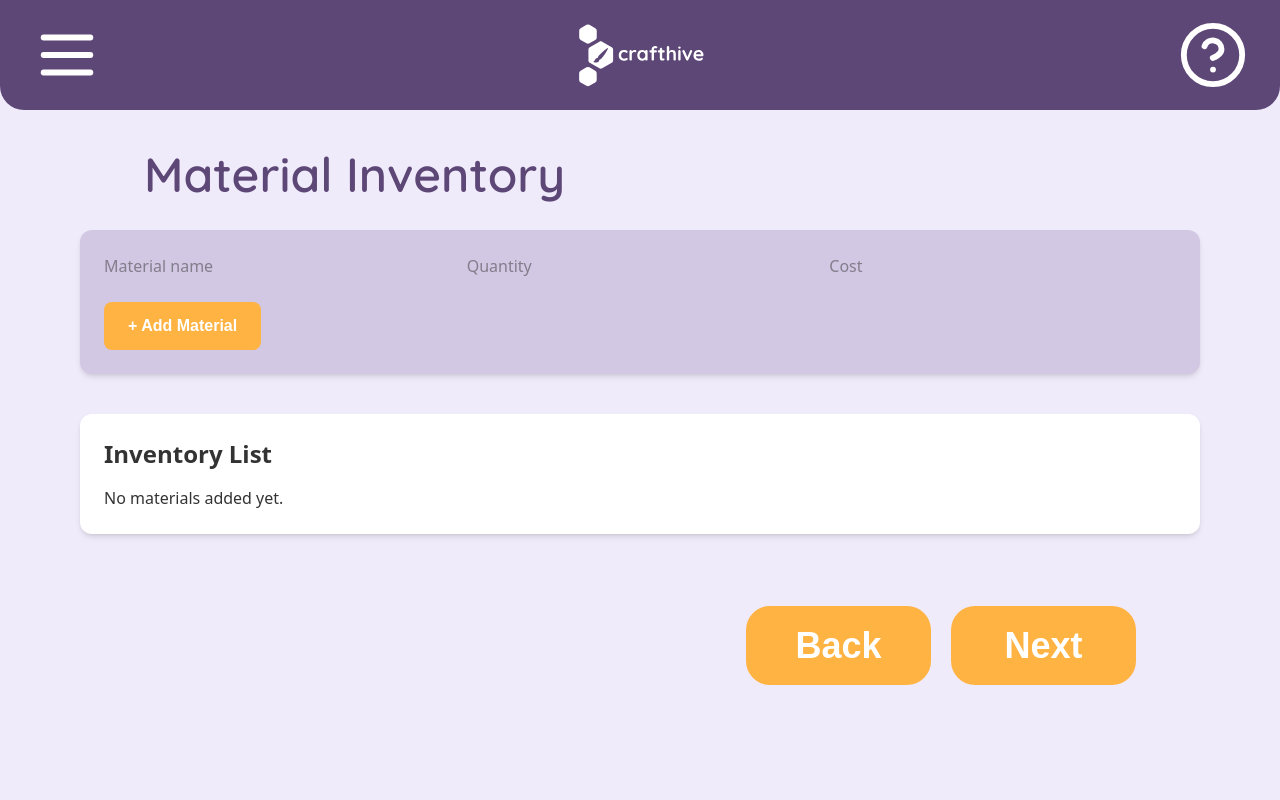
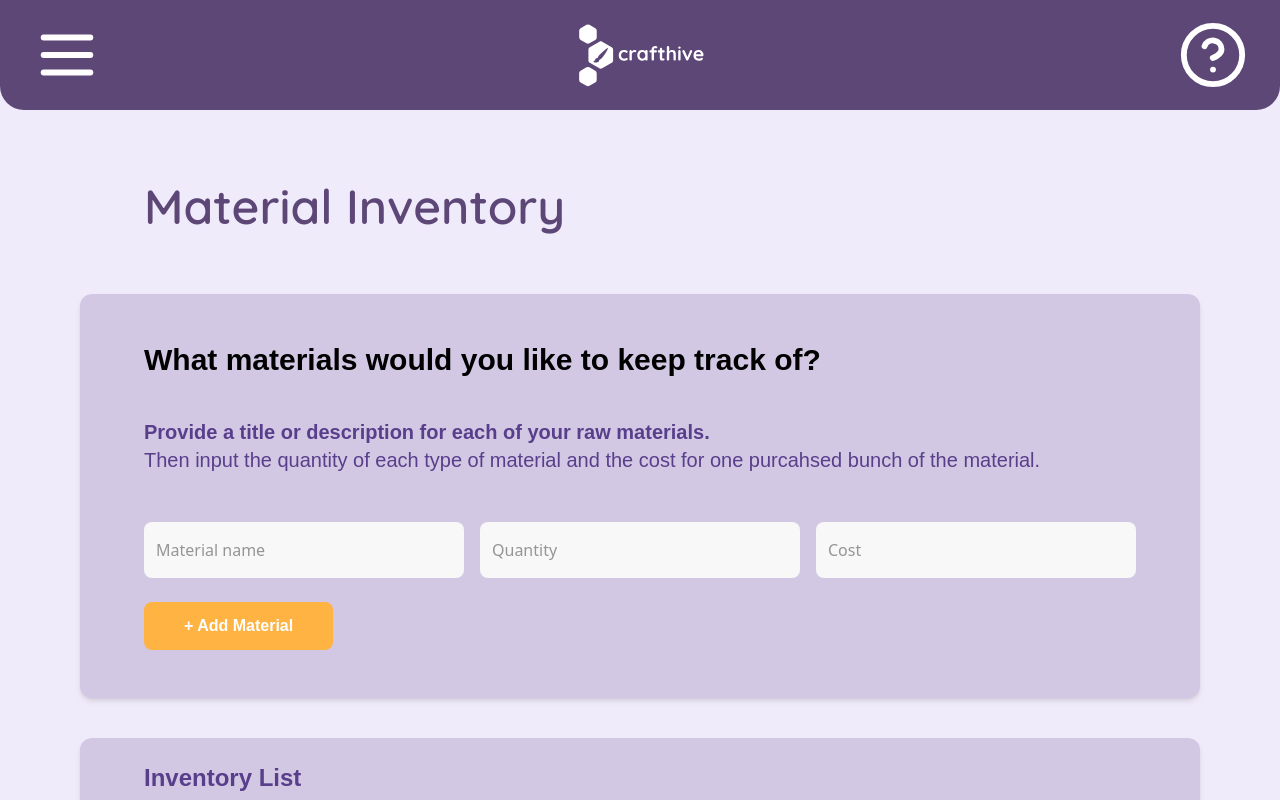
Before and after one commit to Yousif0606/Byte-Brigade, a React (Vite) app in the folder CraftHive/: page /inventory/list in a window 1280 px wide. Shown: the top 800 px of the page. Built offline with nearby package versions, Linux system fonts and the light colour scheme; a web font is replaced by a local one.

Commit message:
Styling updates for final feature revisions

```diff
--- a/CraftHive/src/components/MaterialsDescriptionForm.jsx
+++ b/CraftHive/src/components/MaterialsDescriptionForm.jsx
@@ -27,20 +27,22 @@ const MaterialsDescriptionForm = () => {
         <h4 className="body-text font-bold px-10 pb-2 mb-8 text-3xl text-black">
           Which materials go into making one instance of your product?
         </h4>
-        <h5 className="body-text font-light px-10 pb-4 mb-8 text-xl purple-text-dark">
-          Add the material and total cost (with tax) — like: <br />
-          <strong>"Forest green yarn (15ft bundle)" — $6.49</strong>
-        </h5>
+        <h5 className="body-text font-light px-10 pb-4 mb-8 text-xl purple-text-dark max-md:text-lg max-sm:text-base ">
+          <span className="font-bold">Give a short title or description of your materials then input the cost (including taxes) in the appropriate fields below.</span> <br/>
+          For example: "Forest Green yarn, 15ft bundle", $6.49.
+          </h5>
 
         <div className="grid grid-cols-3 gap-4 px-10">
           <TextInput
             name="name"
+            className="rounded-lg offwhite-bg border-none focus:ring-purple-400 align-middle px-3 py-4"
             placeholder="Material description..."
             value={material.name}
             onChange={handleChange}
           />
           <TextInput
             name="cost"
+            className="rounded-lg offwhite-bg border-none focus:ring-purple-400 align-middle px-3 py-4"
             placeholder="Cost"
             type="number"
             value={material.cost}
@@ -54,8 +56,12 @@ const MaterialsDescriptionForm = () => {
           </button>
         </div>
 
+        <h5 className="body-text font-light px-10 pb-4 pt-8 text-xl purple-text-dark max-md:text-lg max-sm:text-base ">
+          <span className="font-bold">Materials list:</span>
+          </h5>
+
         {materialsList.length > 0 && (
-          <div className="px-10 pt-6">
+          <div className="px-10 pt-1 purple-text-dark">
             <ul className="list-disc list-inside">
               {materialsList.map((mat, index) => (
                 <li key={index}>
--- a/CraftHive/src/screens/MaterialInventoryEntry.jsx
+++ b/CraftHive/src/screens/MaterialInventoryEntry.jsx
@@ -28,20 +28,31 @@ const MaterialInventoryEntry = () => {
 
   return (
     <section className="flex flex-col w-full px-8 md:px-20">
-      <div className="ml-4 md:ml-16 mt-10">
+      <div className="ml-4 py-8 md:ml-16 mt-10">
         <h1 className="header-text text-5xl font-semibold purple-text-main">Material Inventory</h1>
       </div>
 
       <div className="mt-8 p-6 rounded-xl purple-bg-textbox shadow-md">
-        <div className="grid grid-cols-1 md:grid-cols-3 gap-4 mb-6">
+      <h4 className="body-text font-bold px-10 pt-6 pb-2 mb-8 text-3xl text-black max-md:text-lg max-sm:text-base">
+          What materials would you like to keep track of?
+          </h4>
+
+          <h5 className="body-text font-light px-10 pb-4 mb-8 text-xl purple-text-dark max-md:text-lg max-sm:text-base ">
+          <span className="font-bold">Provide a title or description for each of your raw materials.</span> <br/>
+          Then input the quantity of each type of material and the cost for one purcahsed bunch of the material.
+          </h5>
+
+        <div className="px-10 grid grid-cols-1 md:grid-cols-3 gap-4 mb-6">
           <TextInput
             name="name"
+            className="rounded-lg offwhite-bg border-none focus:ring-purple-400 align-middle px-3 py-4"
             placeholder="Material name"
             value={item.name}
             onChange={handleChange}
           />
           <TextInput
             name="quantity"
+            className="rounded-lg offwhite-bg border-none focus:ring-purple-400 align-middle px-3 py-4"
             type="number"
             placeholder="Quantity"
             value={item.quantity}
@@ -49,6 +60,7 @@ const MaterialInventoryEntry = () => {
           />
           <TextInput
             name="cost"
+            className="rounded-lg offwhite-bg border-none focus:ring-purple-400 align-middle px-3 py-4"
             type="number"
             placeholder="Cost"
             value={item.cost}
@@ -56,15 +68,18 @@ const MaterialInventoryEntry = () => {
           />
         </div>
 
+        <div className="px-10 mb-6">
         <button
           onClick={addItem}
-          className="body-text font-semibold button-colour text-white px-6 py-3 rounded-lg"
+          className="body-text font-semibold button-colour text-white px-10 py-3 rounded-lg"
         >
           + Add Material
         </button>
         </div>
+      </div>
 
-      <div className="mt-10 p-6 bg-white rounded-xl shadow-md">
+      <div className="mt-10 py-6 purple-bg-textbox body-text purple-text-dark rounded-xl shadow-md">
+        <div className="px-16 mb-4">
           <h2 className="text-2xl font-bold mb-4">Inventory List</h2>
           {inventory.length === 0 ? (
             <p>No materials added yet.</p>
@@ -78,6 +93,7 @@ const MaterialInventoryEntry = () => {
             </ul>
           )}
         </div>
+      </div>
 
       <div className="mt-10 mb-5">
         <NavigationButtons nextRoute="/" />
--- a/CraftHive/src/screens/PricingMaterialCost.jsx
+++ b/CraftHive/src/screens/PricingMaterialCost.jsx
@@ -14,7 +14,7 @@ const PricingMaterialCost = () => {
 
       <div className="flex-grow flex flex-col">
         <MaterialsDescriptionForm />
-        <div className="mt-auto w-full">
+        <div className="mt-auto w-full pr-3">
           <NavigationButtons nextRoute="/pricing/suggested_price" />
         </div>
       </div>
--- a/CraftHive/src/screens/ProductEntry.jsx
+++ b/CraftHive/src/screens/ProductEntry.jsx
@@ -41,10 +41,10 @@ const ProductEntry = () => {
           </h4>
           <h5 className="body-text font-light px-10 pb-4 mb-8 text-xl purple-text-dark">
             <span className="font-bold">Give a short title or description.</span><br />
-            Then enter time and wage details below.
+            Then input the amount of time you spend creating one instance of this product, including a fair hourly wage based on your level of expertise with the medium of this in the appropriate fields below.
           </h5>
 
-          <div className="max-w-6xl flex-grow flex flex-col body-text pb-20">
+          <div className="max-w-6xl flex-grow flex flex-col body-text pb-20 px-10">
             <form className="flex flex-col gap-5">
               <div className="grid grid-cols-3 gap-4">
                 <TextInput
@@ -74,7 +74,7 @@ const ProductEntry = () => {
                     onChange={e => handleChange("creativeHours", e.target.value)}
                   />
                   <HelperText className="purple-text-dark pt-2 opacity-70 leading-none">
-                    <small>Hours spent crafting the product.</small>
+                    <small>Creative hours that go into making one instance of the product.</small>
                   </HelperText>
                 </div>
 
@@ -87,7 +87,7 @@ const ProductEntry = () => {
                     onChange={e => handleChange("adminHours", e.target.value)}
                   />
                   <HelperText className="purple-text-dark pt-2 opacity-70 leading-none">
-                    <small>Time spent on business tasks per item.</small>
+                    <small>Weekly admin hours that go into research, distribution, and material gathering of one instance of the product.</small>
                   </HelperText>
                 </div>
 
@@ -100,7 +100,7 @@ const ProductEntry = () => {
                     onChange={e => handleChange("hourlyRate", e.target.value)}
                   />
                   <HelperText className="purple-text-dark pt-2 opacity-70 leading-none">
-                    <small>Your chosen hourly wage.</small>
+                    <small>A fair hourly wage to give yourself based on your skill level creating this product.</small>
                   </HelperText>
                 </div>
               </div>
@@ -109,7 +109,7 @@ const ProductEntry = () => {
         </div>
       </div>
 
-      <div className="flex justify-end pr-20 pt-10">
+      <div className="flex justify-end pr-20 pt-10 pb-15">
         <button
           onClick={handleNext}
           className="body-text text-4xl font-semibold button-colour rounded-3xl cursor-pointer h-[79px] text-white w-[185px]"
```
Lines whose indentation alone changed are shown as unchanged.
